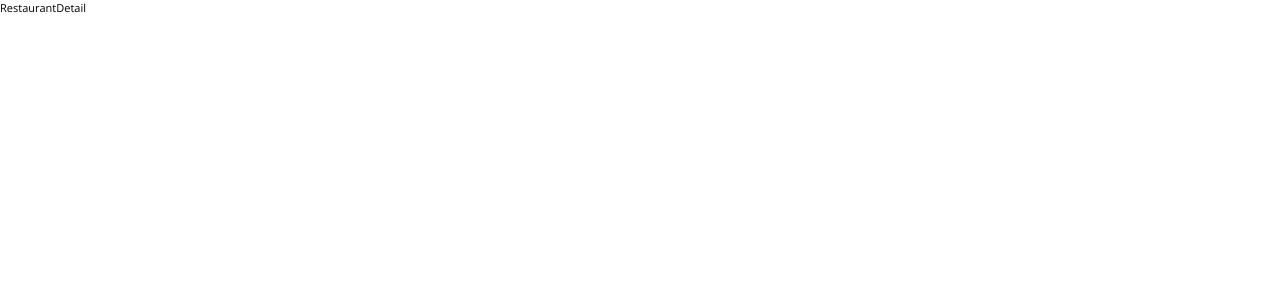
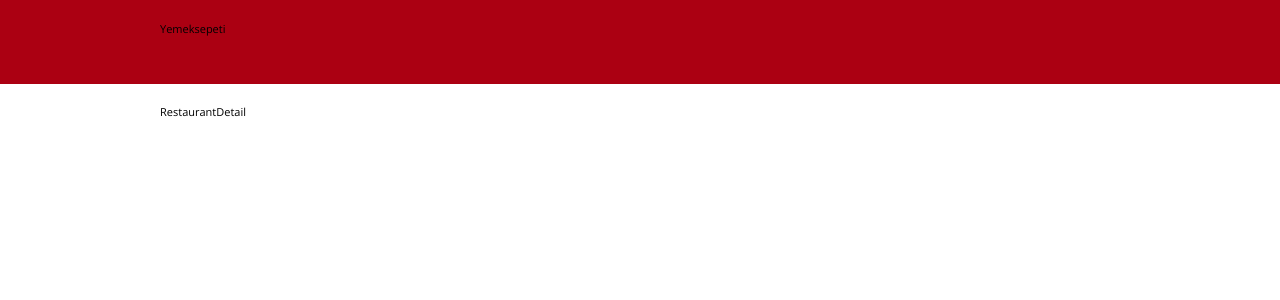
Before and after one commit to berkinanik/dh-frontend-case, a React app: page /#/ in a window 1280 px wide. Shown: the top 300 px of the page. Built offline with nearby package versions, Linux system fonts and the light colour scheme.

Commit message:
page layout | header | content | wrapper | import order | classnames

```diff
--- a/package.json
+++ b/package.json
@@ -15,6 +15,7 @@
     "@babel/runtime": "^7.18.6",
     "@types/react": "^18.0.15",
     "@types/react-dom": "^18.0.6",
+    "classnames": "^2.3.1",
     "react": "^18.2.0",
     "react-dom": "^18.2.0",
     "typescript": "^4.7.4"
--- a/src/components/App.tsx
+++ b/src/components/App.tsx
@@ -1,8 +1,14 @@
+import { DefaultLayout } from 'layouts/Default';
 import { RestaurantDetail } from 'pages/RestaurantDetail';
+
 import 'styles/globals.scss';
 
 const App: React.FC = () => {
-  return <RestaurantDetail />;
+  return (
+    <DefaultLayout>
+      <RestaurantDetail />
+    </DefaultLayout>
+  );
 };
 
 export default App;
--- /dev/null
+++ b/src/components/Header/Header.module.scss
@@ -0,0 +1,16 @@
+.header {
+  position: sticky;
+  top: 0;
+  z-index: 999;
+  width: 100%;
+  height: 84px;
+  background-color: $colorRed;
+}
+
+.container {
+  height: 100%;
+  display: grid;
+  grid-auto-flow: column;
+  grid-auto-columns: auto;
+  padding: 21px 0;
+}
--- /dev/null
+++ b/src/components/Header/index.tsx
@@ -0,0 +1,13 @@
+import { Wrapper } from 'layouts/Wrapper';
+
+import styles from './Header.module.scss';
+
+export const Header: React.FC = () => {
+  return (
+    <header className={styles.header} id="header">
+      <Wrapper id="header-wrapper" className={styles.container}>
+        Yemeksepeti
+      </Wrapper>
+    </header>
+  );
+};
--- a/src/components/_layouts/Default/DefaultLayout.module.scss
+++ b/src/components/_layouts/Default/DefaultLayout.module.scss
@@ -0,0 +1,3 @@
+.content {
+  margin-top: 20px;
+}
--- a/src/components/_layouts/Default/index.tsx
+++ b/src/components/_layouts/Default/index.tsx
@@ -1,3 +1,18 @@
-export const DefaultLayout: React.FC = () => {
-  return <div></div>;
+import { Header } from 'components/Header';
+
+import styles from './DefaultLayout.module.scss';
+
+interface LayoutProps {
+  children: React.ReactNode;
+}
+
+export const DefaultLayout: React.FC<LayoutProps> = ({ children }) => {
+  return (
+    <>
+      <Header />
+      <main id="content" role="main" className={styles.content}>
+        {children}
+      </main>
+    </>
+  );
 };
--- a/src/components/_layouts/Wrapper/Wrapper.module.scss
+++ b/src/components/_layouts/Wrapper/Wrapper.module.scss
@@ -0,0 +1,13 @@
+.wrapper {
+  width: $wrapperWidth;
+  margin: 0 auto;
+  padding: 0;
+
+  @include phone {
+    width: 100%;
+  }
+
+  @include tablet {
+    width: 100%;
+  }
+}
--- a/src/components/_layouts/Wrapper/index.tsx
+++ b/src/components/_layouts/Wrapper/index.tsx
@@ -1,3 +1,17 @@
-export const Wrapper: React.FC = () => {
-  return <div></div>;
+import cn from 'classnames';
+
+import styles from './Wrapper.module.scss';
+
+interface WrapperProps {
+  children: React.ReactNode;
+  className?: string;
+  id?: string;
+}
+
+export const Wrapper: React.FC<WrapperProps> = ({ children, id, className }) => {
+  return (
+    <div className={cn(styles.wrapper, className)} id={id}>
+      {children}
+    </div>
+  );
 };
--- a/src/index.tsx
+++ b/src/index.tsx
@@ -1,5 +1,6 @@
 import React from 'react';
 import ReactDOM from 'react-dom/client';
+
 import App from 'components/App';
 
 const root = ReactDOM.createRoot(document.getElementById('root') as HTMLElement);
--- a/src/pages/RestaurantDetail/index.tsx
+++ b/src/pages/RestaurantDetail/index.tsx
@@ -1,3 +1,5 @@
+import { Wrapper } from 'layouts/Wrapper';
+
 export const RestaurantDetail: React.FC = () => {
-  return <div>RestaurantDetail</div>;
+  return <Wrapper id="restaurant-detail-wrapper">RestaurantDetail</Wrapper>;
 };
```
Also changed, not shown: .eslintrc.json, 1 other file (tests, documents, lock files or other folders).
